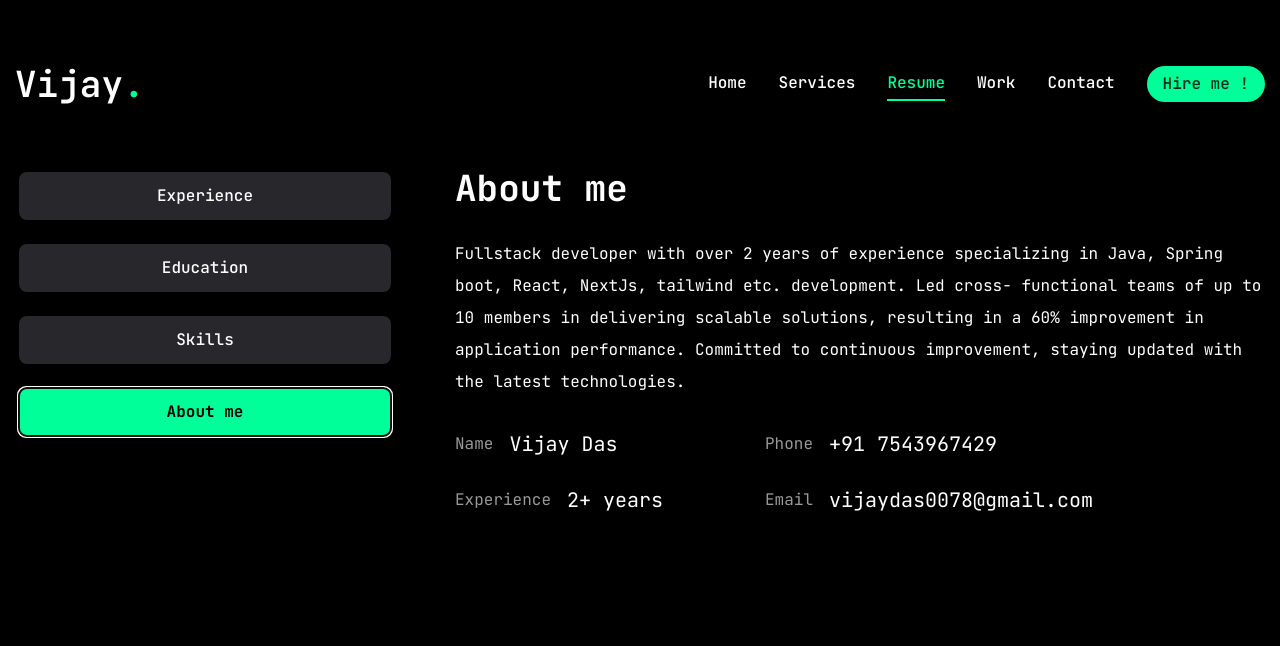
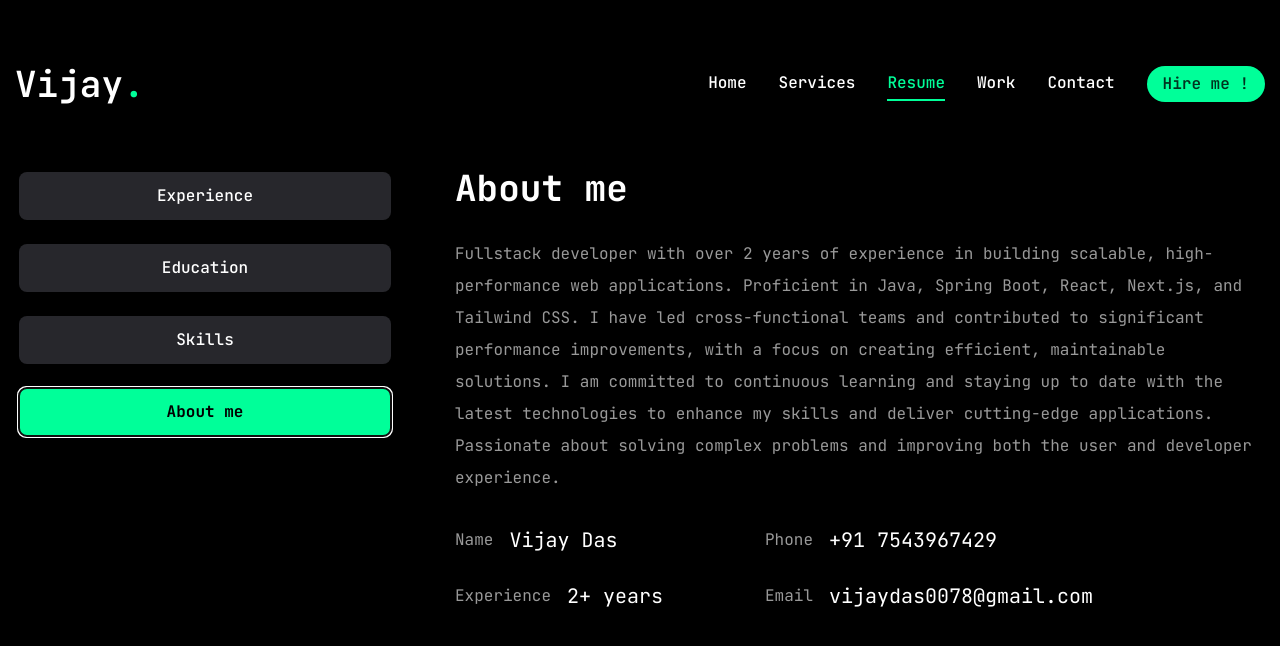
Before and after one commit to vijaykumar0-1/portfolio-website, a Next.js app: page /resume in a window 1280 px wide. Both pictures are taken after a click on the tab "About me". Shown: the top 646 px of the page. Built offline with nearby package versions, Linux system fonts and the light colour scheme.

Commit message:
update description for resume

```diff
--- a/src/app/resume/page.tsx
+++ b/src/app/resume/page.tsx
@@ -22,7 +22,7 @@ import { motion } from "framer-motion";
 const about = {
   title: "About me",
   description:
-    "Fullstack developer with over 2 years of experience specializing in Java, Spring boot, React, NextJs, tailwind etc. development. Led cross- functional teams of up to 10 members in delivering scalable solutions, resulting in a 60% improvement in application performance. Committed to continuous improvement, staying updated with the latest technologies.",
+    "Fullstack developer with over 2 years of experience in building scalable, high-performance web applications. Proficient in Java, Spring Boot, React, Next.js, and Tailwind CSS. I have led cross-functional teams and contributed to significant performance improvements, with a focus on creating efficient, maintainable solutions. I am committed to continuous learning and staying up to date with the latest technologies to enhance my skills and deliver cutting-edge applications. Passionate about solving complex problems and improving both the user and developer experience.",
   info: [
     {
       fieldName: "Name",
@@ -47,7 +47,7 @@ const experience = {
   icon: "",
   title: "My experience",
   description:
-    "Fullstack developer with over 2 years of experience specializing in Java, Spring boot, React, NextJs, tailwind etc. development. Led cross- functional teams of up to 10 members in delivering scalable solutions, resulting in a 60% improvement in application performance. Committed to continuous improvement, staying updated with the latest technologies.",
+    "As a Fullstack developer, I have consistently contributed to the design, development, and maintenance of scalable web applications. My expertise in Java, Spring Boot, and React has enabled me to lead teams and optimize performance across multiple projects. I am experienced in working within collaborative, cross-functional teams, and have successfully led efforts that resulted in a 60% improvement in application performance and reliability.",
   items: [
     {
       Company: "Allstate India Solution pvt. ltd.",
@@ -65,7 +65,7 @@ const experience = {
 const education = {
   icon: "",
   title: "My education",
-  description: "",
+  description: "Graduated with a Bachelor’s degree in Information Technology from Chandigarh University, where I developed a solid foundation in software development, database management, and web technologies. During my time at the university, I gained proficiency in coding, problem-solving, and working on real-world projects, which prepared me for a career in full-stack development.",
   items: [
     {
       Institute: "Chandigarh University, Punjab",
@@ -232,7 +232,7 @@ const Resume = () => {
           <TabsContent value="about" className="w-full text-center lg:text-left">
                 <div className="flex flex-col gap-[30px]">
                   <h3 className="text-4xl font-bold">{about.title}</h3>
-                  <p className="max-w-[600px mx-auto md:mx-0 text-white/60]">{about.description}</p>
+                  <p className="max-w-[600px mx-auto md:mx-0  text-white/60">{about.description}</p>
                   <ul className="grid grid-cols-1 md:grid-cols-2 gap-y-6 max-w-[620px] mx-auto md:mx-0">
                     {about.info.map((item, index)=>{
                       return<li key={index} className="flex items-center justify-center md:justify-start gap-4 ">
```
